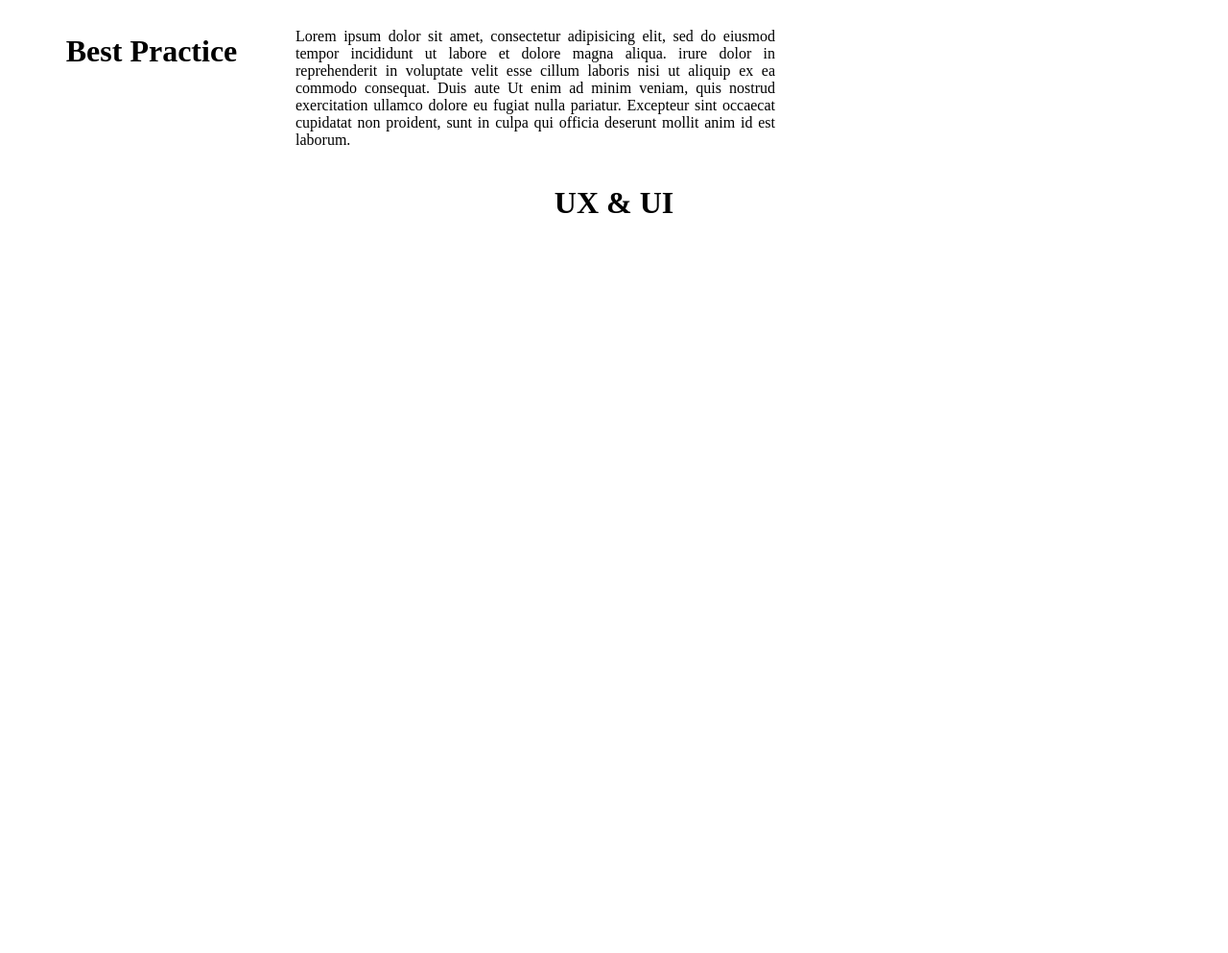
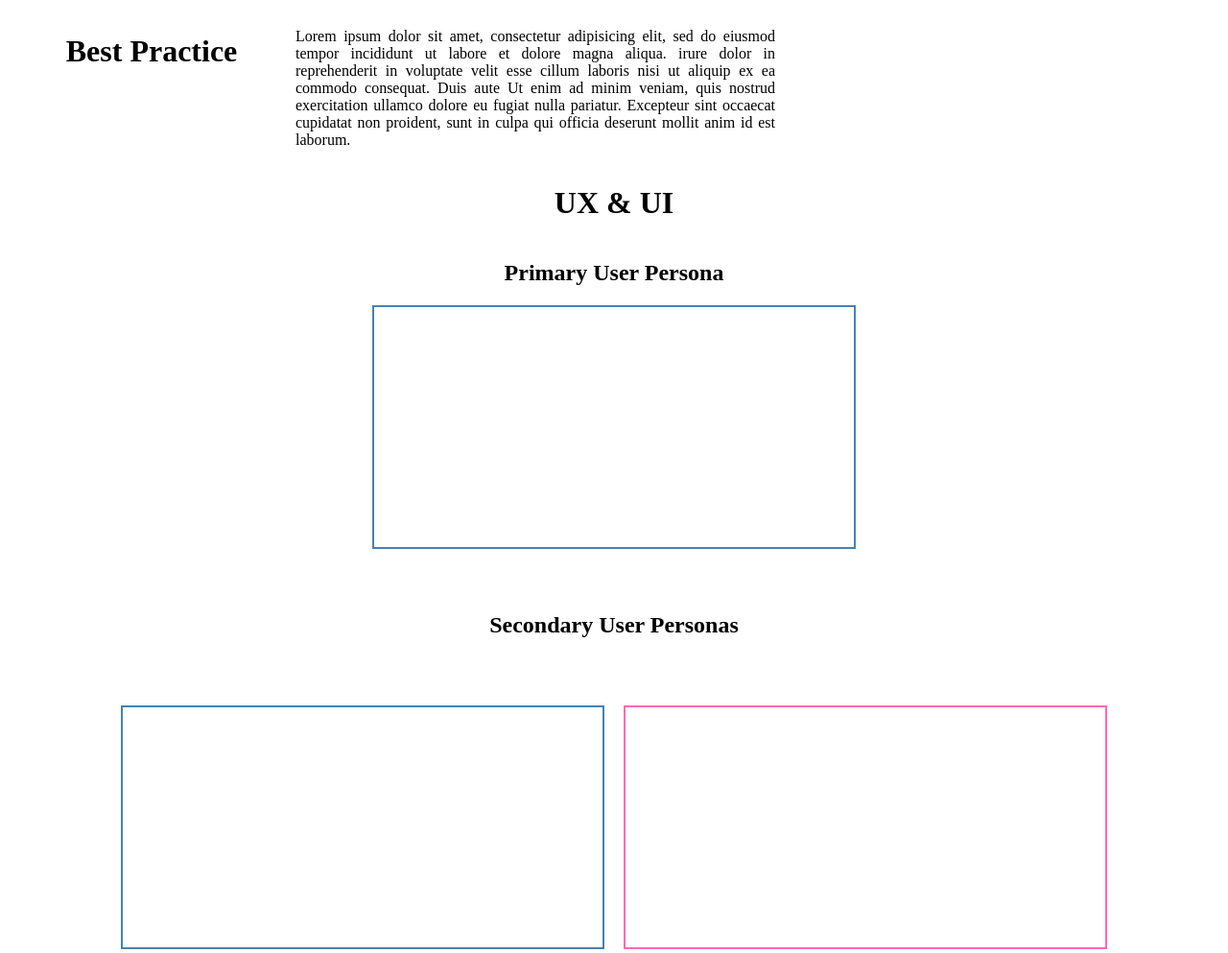
Before and after one commit to abla-nabhan/Portfolio, a website: page portfolio.html in a window 1280 px wide. Shown: the part 1565-2558 px from the top of the page at 96% size. Before the commit the page ends 1824 px from the top, so only its background shows below. Drawn offline with Linux system fonts and the light colour scheme.

Commit message:
layout - done up to secondary user personas

```diff
--- a/portfolio.html
+++ b/portfolio.html
@@ -130,7 +130,23 @@
     </div>
 
 <!--  UX & UI section -->
-<div class="heading"> <h1>UX & UI</h1></div>
+    <div class="heading"> <h1>UX & UI</h1></div>
+    <div class="ux-container">
+        <h2>Primary User Persona</h2>
+        <div class="primary-persona-container">
+            <div class="primary-persona"></div>
+        </div>
+        <h2>Secondary User Personas</h2>
+        <div class="other-persona-container">
+            <div class="secondary-persona"></div>
+            <div class="third-persona"></div>
+        </div>
+    </div>
+
+
+
+
+
 
 
 
--- a/sass/components/_portfolio.scss
+++ b/sass/components/_portfolio.scss
@@ -98,3 +98,57 @@
         max-width: 500px;
     }
 }
+
+.ux-container{
+    display: flex;
+    flex-wrap:wrap;
+    flex-direction: column;
+    justify-content: center;
+
+    h2{
+        text-align: center;
+    }
+}
+
+.primary-persona-container{
+    display: flex;
+    height: 300px;
+    flex-direction: row;
+    justify-content: center;
+
+    .primary-persona{
+        display: inherit;
+        flex: 1;
+        height: 250px;
+        max-width: 500px;
+        border: 2px solid steelblue;
+    }
+}
+
+.other-persona-container{
+    display: flex;
+    height: 300px;
+    flex-direction: row;
+    justify-content: center;
+    flex-wrap: wrap;
+
+    .secondary-persona{
+        display: inherit;
+        flex: 1;
+        height: 250px;
+        max-width: 500px;
+        min-width: 300px;
+        border: 2px solid steelblue;
+        margin: 50px 10px;
+    }
+    .third-persona{
+        display: inherit;
+        flex: 1;
+        height: 250px;
+        max-width: 500px;
+        min-width: 300px;
+        border: 2px solid hotpink;
+        margin: 50px 10px;
+    }
+
+}
```
Also changed, not shown: css/styles.css.
